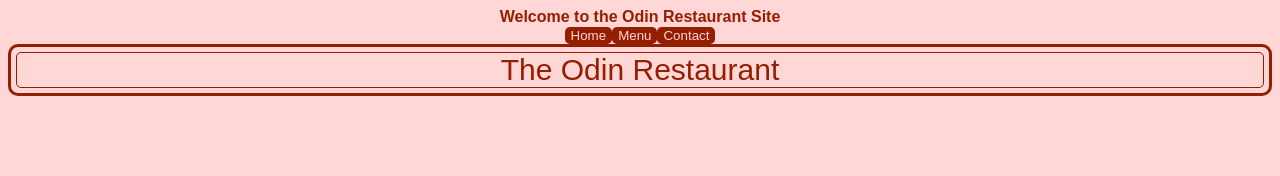
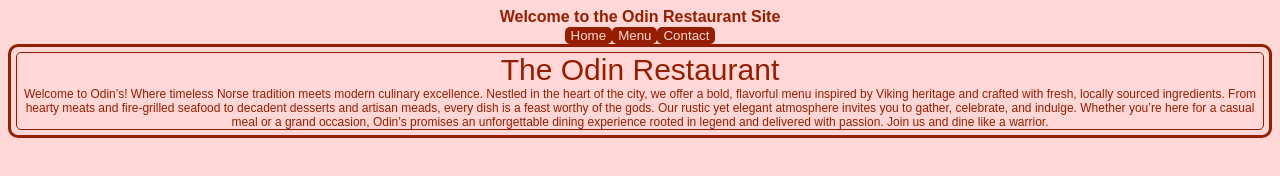
Before and after one commit to EliasBach/odin-js-3, a website built with webpack: page 3_restaurant-page/src/template.html in a window 1280 px wide. Built offline with nearby package versions, Linux system fonts and the light colour scheme.

Commit message:
adds description under home_tab

```diff
--- a/3_restaurant-page/src/styles.css
+++ b/3_restaurant-page/src/styles.css
@@ -37,6 +37,10 @@ button {
   border-radius: 5px;
 }
 
-.header {
+#main_header {
   font-size: 30px;
 }
+
+#description {
+  font-size: 12px;
+}
--- a/3_restaurant-page/src/tab_home.js
+++ b/3_restaurant-page/src/tab_home.js
@@ -1,14 +1,22 @@
 // module contains code to create DOM elements
 // to display info in the about tab
-
-// description, location
 const tab = document.createElement("div")
 tab.classList.add("tab")
 
 const main_header = document.createElement("div")
 main_header.classList.add("header")
+main_header.setAttribute("id", "main_header")
 main_header.textContent = "The Odin Restaurant"
 
+const description = document.createElement("div")
+description.setAttribute("id", "description");
+description.textContent = "Welcome to Odin’s! Where timeless Norse tradition meets modern culinary excellence. Nestled in the heart of the city, we offer a bold, flavorful menu inspired by Viking heritage and crafted with fresh, locally sourced ingredients. From hearty meats and fire-grilled seafood to decadent desserts and artisan meads, every dish is a feast worthy of the gods. Our rustic yet elegant atmosphere invites you to gather, celebrate, and indulge. Whether you’re here for a casual meal or a grand occasion, Odin’s promises an unforgettable dining experience rooted in legend and delivered with passion. Join us and dine like a warrior."
+
+// opening hours
+
+// address
+
 tab.appendChild(main_header)
+tab.appendChild(description)
 
 export default tab
```
Also changed, not shown: 3_restaurant-page/README.md.
